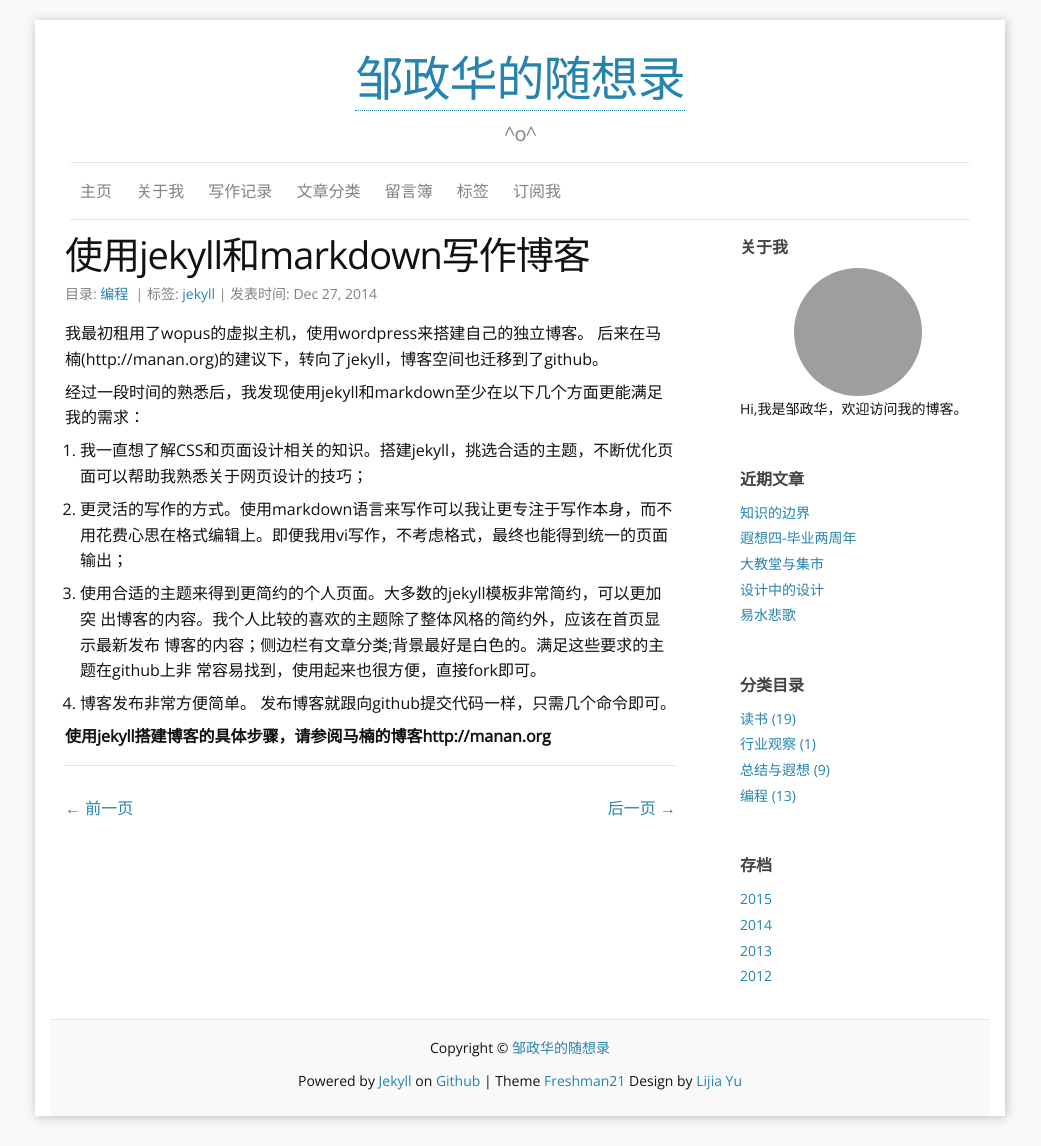
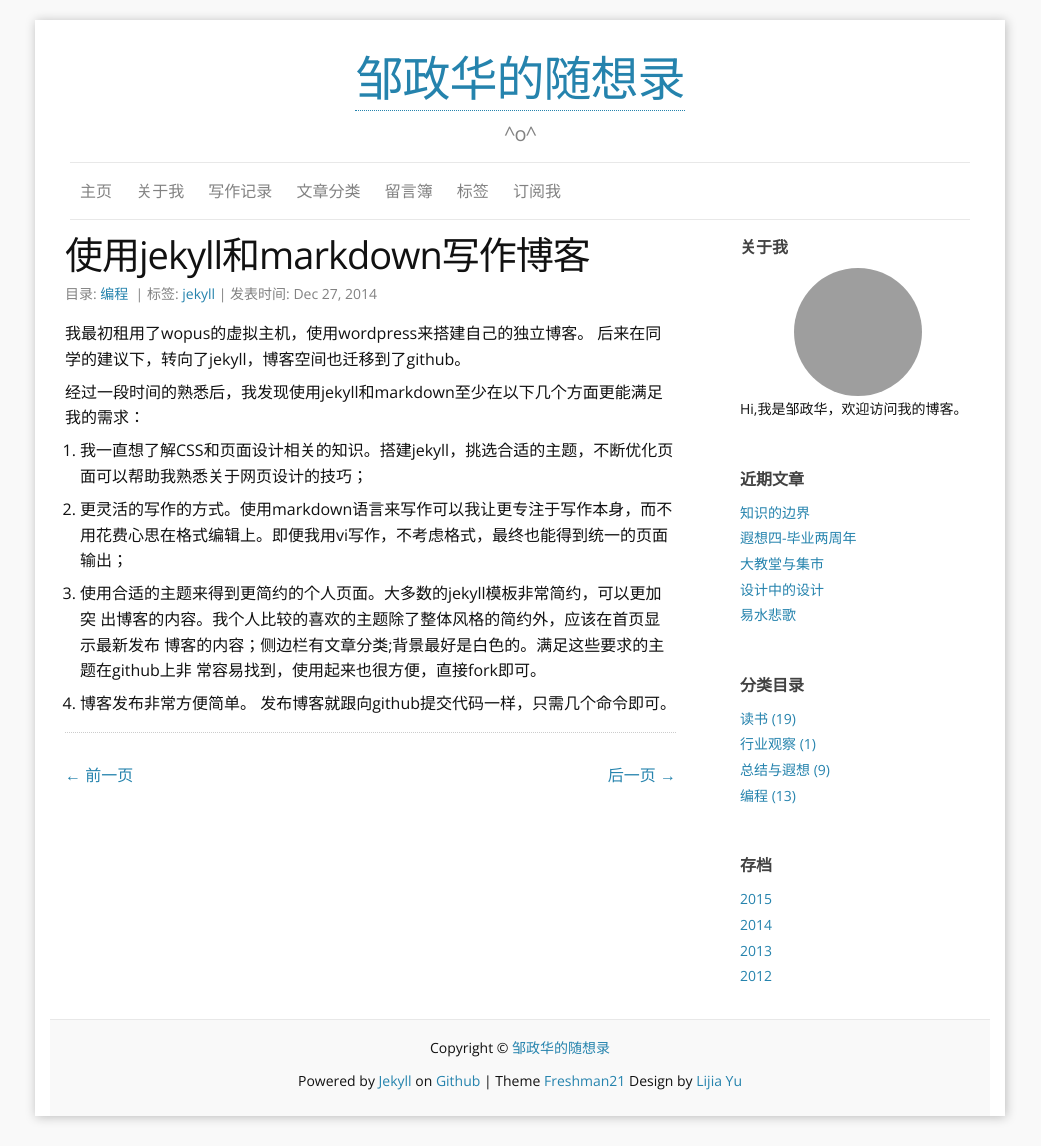
Before and after one commit to yihaozou/yihaozou.github.io, a Jekyll site: the page built from _posts/2014-12-27-move_blog_to_jekyll.markdown, in a window 1280 px wide. Shown: the whole page, without its empty margins (120-1161 px from the left). Built offline with Jekyll 4.4.1, drawn with Linux system fonts in a browser that asks for light colours; comment, search, counter and statistics services are not loaded; grey boxes are pictures that could not be loaded.

Commit message:
edit post

```diff
--- a/_posts/2014-12-27-move_blog_to_jekyll.markdown
+++ b/_posts/2014-12-27-move_blog_to_jekyll.markdown
@@ -10,7 +10,7 @@ categories: 编程
 
 
 我最初租用了wopus的虚拟主机，使用wordpress来搭建自己的独立博客。
-后来在马楠(http://manan.org)的建议下，转向了jekyll，博客空间也迁移到了github。
+后来在同学的建议下，转向了jekyll，博客空间也迁移到了github。
 
 经过一段时间的熟悉后，我发现使用jekyll和markdown至少在以下几个方面更能满足我的需求：
 
@@ -24,6 +24,3 @@ categories: 编程
 常容易找到，使用起来也很方便，直接fork即可。
 
 4. 博客发布非常方便简单。 发布博客就跟向github提交代码一样，只需几个命令即可。
-
-
-**使用jekyll搭建博客的具体步骤，请参阅马楠的博客http://manan.org**
```
Also changed, not shown: 3 other files.
